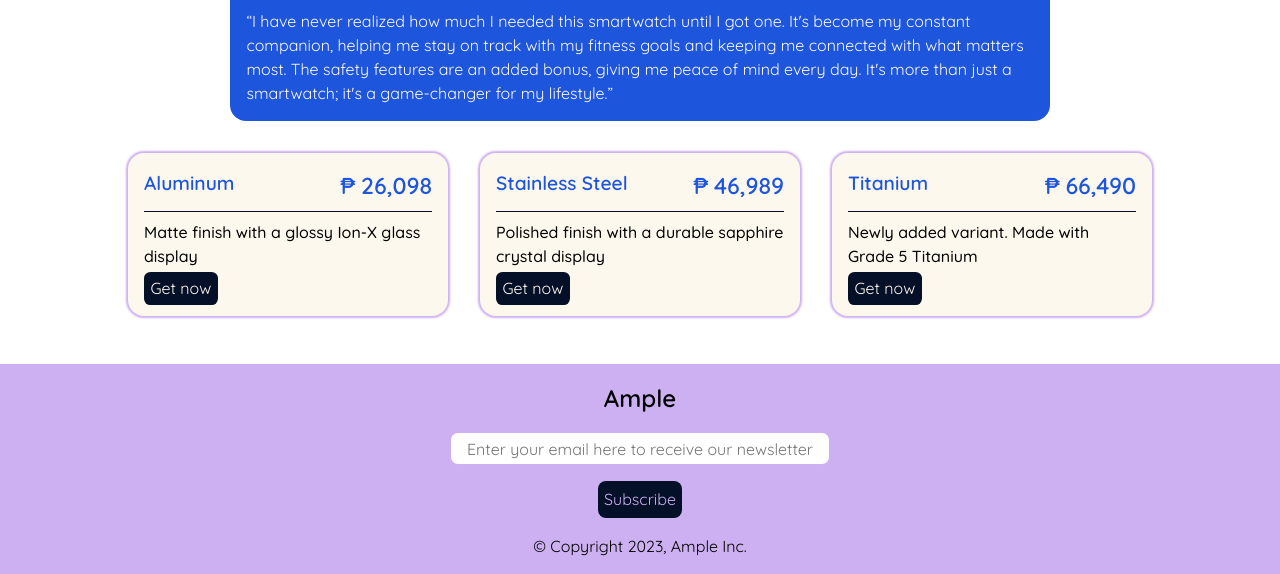
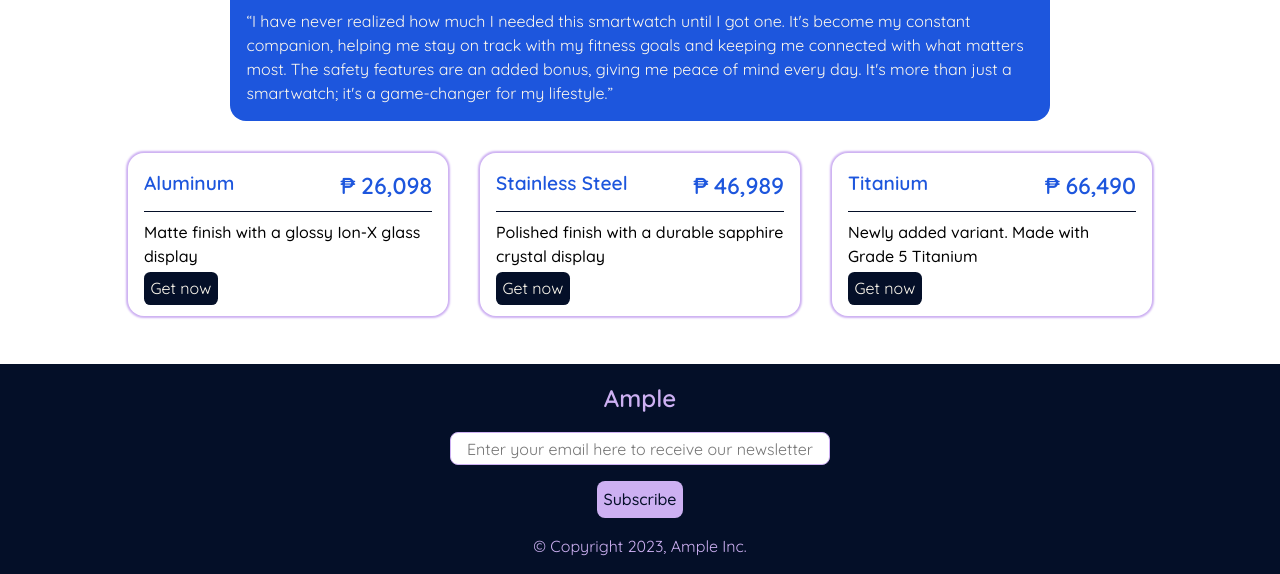
Before and after one commit to Taannn/landing-page, a plain HTML site: page index.html in a window 1280 px wide. Shown: the part 1049-1623 px from the top of the page. Drawn offline with Linux system fonts and the light colour scheme.

Commit message:
updated some colors

```diff
--- a/styles.css
+++ b/styles.css
@@ -112,7 +112,7 @@ li {
   grid-template-columns: repeat(2, 1fr);
 }
 .tile {
-  background-color: var(--background);
+  background-color: #fff;
   box-shadow: 0 0 2px 2px #cdb0f2;
   padding: 1em;
   border-radius: 1em;
@@ -240,7 +240,7 @@ li {
 footer {
   margin-top: 3em;
   padding-top: 1em    ;
-  background-color: var(--secondary);
+  background-color: var(--primary);
   width: 100%;
 }
 .form-flex {
@@ -254,6 +254,7 @@ fieldset {
 legend {
   font-weight: var(--fw-600);
   font-size: 1.5em;
+  color: var(--secondary);
 }
 #email {
   border: 1px solid var(--secondary);
@@ -269,14 +270,16 @@ legend {
   padding: 0.4em;
   border: 0;
   border-radius: 0.5em;
-  background-color: var(--primary);
-  color: var(--secondary);
+  background-color: var(--secondary);
+  color: var(--primary);
+  font-weight: var(--fw-500);
   margin-bottom: 1em;
   cursor: pointer;
 
 }
 .copyright {
   padding-bottom: 1em;
+  color: var(--secondary);
 
 }
 /* MEDIA QUERIES */
```
